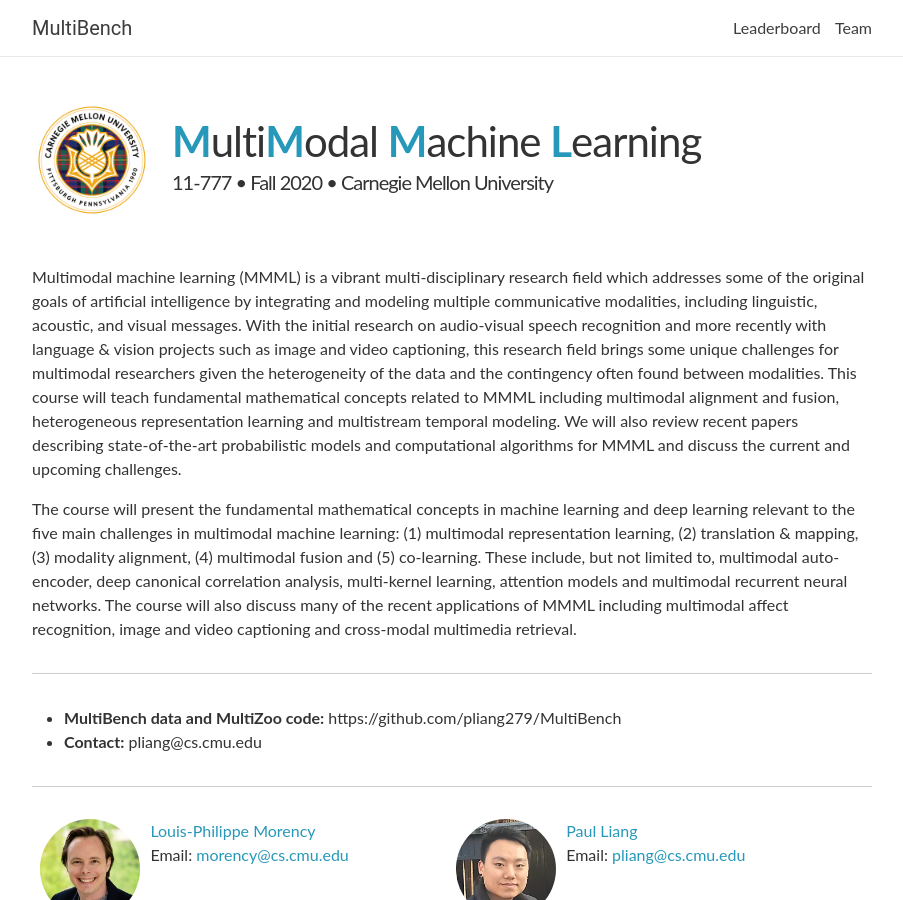
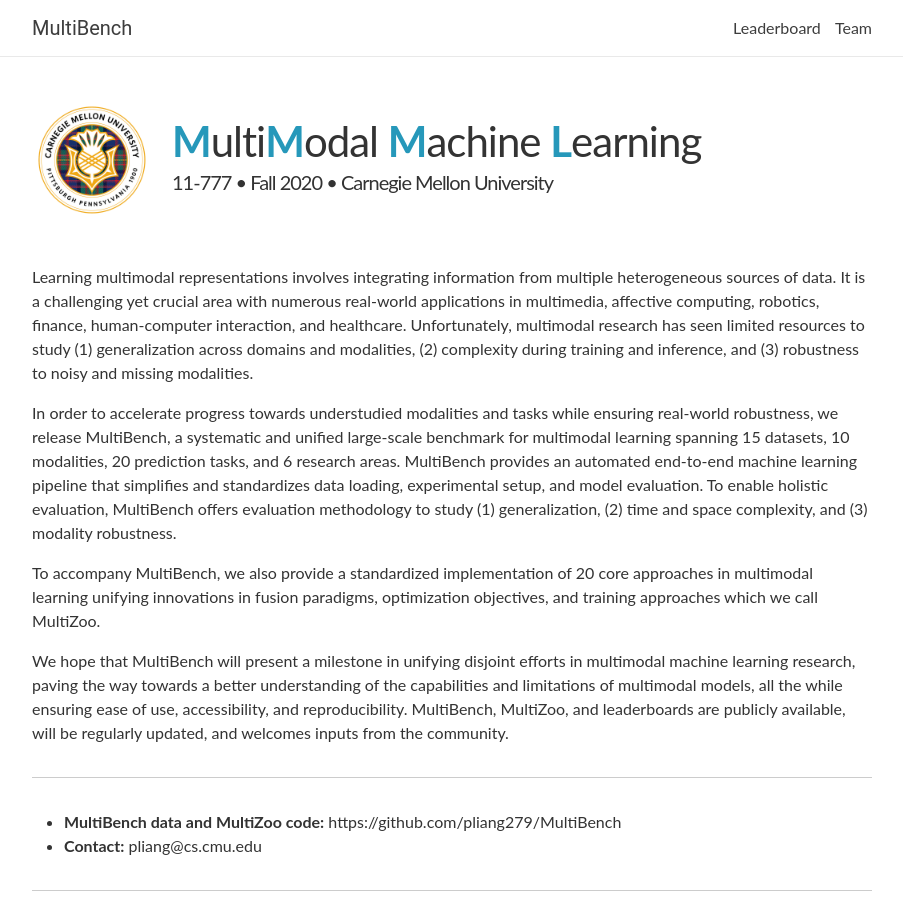
Before and after one commit to CMU-MultiComp-Lab/multibench, a Jekyll site: the page index.html, which Jekyll copies as it is, in a window 1280 px wide and 900 px high. Shown: the whole window, without its empty margins (188-1091 px from the left). Built offline with Jekyll 4.4.1, drawn with Linux system fonts in a browser that asks for light colours; nearby versions of some CDN libraries; library files that are not in the unit come from our copies; comment, search, counter and statistics services are not loaded.

Commit message:
Update index.html

```diff
--- a/index.html
+++ b/index.html
@@ -69,24 +69,26 @@
   </header>
 
   <article class="post-content <b>M</b>ultimodal <b>M</b>achine <b>L</b>earning clearfix">
-    <p>Multimodal machine learning (MMML) is a vibrant multi-disciplinary research field which
-addresses some of the original goals of artificial intelligence by integrating and modeling multiple
-communicative modalities, including linguistic, acoustic, and visual messages. With the initial
-research on audio-visual speech recognition and more recently with language & vision projects
-such as image and video captioning, this research field brings some unique challenges for
-multimodal researchers given the heterogeneity of the data and the contingency often found
-between modalities. This course will teach fundamental mathematical concepts related to MMML
-including multimodal alignment and fusion, heterogeneous representation learning and multistream temporal modeling.
-We will also review recent papers describing state-of-the-art
-probabilistic models and computational algorithms for MMML and discuss the current and
-upcoming challenges.</p>
-    <p>The course will present the fundamental mathematical concepts in machine learning and deep
-learning relevant to the five main challenges in multimodal machine learning: (1) multimodal
-representation learning, (2) translation & mapping, (3) modality alignment, (4) multimodal fusion
-and (5) co-learning. These include, but not limited to, multimodal auto-encoder, deep canonical
-correlation analysis, multi-kernel learning, attention models and multimodal recurrent neural
-networks. The course will also discuss many of the recent applications of MMML including
-multimodal affect recognition, image and video captioning and cross-modal multimedia retrieval.</p>
+      <p>Learning multimodal representations involves integrating information from multiple heterogeneous sources of data.
+      It is a challenging yet crucial area with numerous real-world applications in multimedia, affective computing,
+      robotics, finance, human-computer interaction, and healthcare.
+      Unfortunately, multimodal research has seen limited resources to study (1) generalization across domains and modalities,
+      (2) complexity during training and inference, and (3) robustness to noisy and missing modalities.</p>
+
+      <p>In order to accelerate progress towards understudied modalities and tasks while ensuring real-world robustness, we release MultiBench,
+      a systematic and unified large-scale benchmark for multimodal learning spanning 15 datasets, 10 modalities,
+      20 prediction tasks, and 6 research areas. MultiBench provides an automated end-to-end machine learning pipeline
+      that simplifies and standardizes data loading, experimental setup, and model evaluation.
+      To enable holistic evaluation, MultiBench offers evaluation methodology to study (1) generalization,
+      (2) time and space complexity, and (3) modality robustness.</p>
+
+      <p>To accompany MultiBench, we also provide a standardized implementation of 20 core approaches in multimodal learning
+      unifying innovations in fusion paradigms, optimization objectives, and training approaches which we call MultiZoo.</p>
+
+      <p>We hope that MultiBench will present a milestone in unifying disjoint efforts in multimodal machine learning research,
+      paving the way towards a better understanding of the capabilities and limitations of multimodal models,
+      all the while ensuring ease of use, accessibility, and reproducibility. MultiBench, MultiZoo, and leaderboards
+      are publicly available, will be regularly updated, and welcomes inputs from the community.</p>
 
 <hr />
 
```
